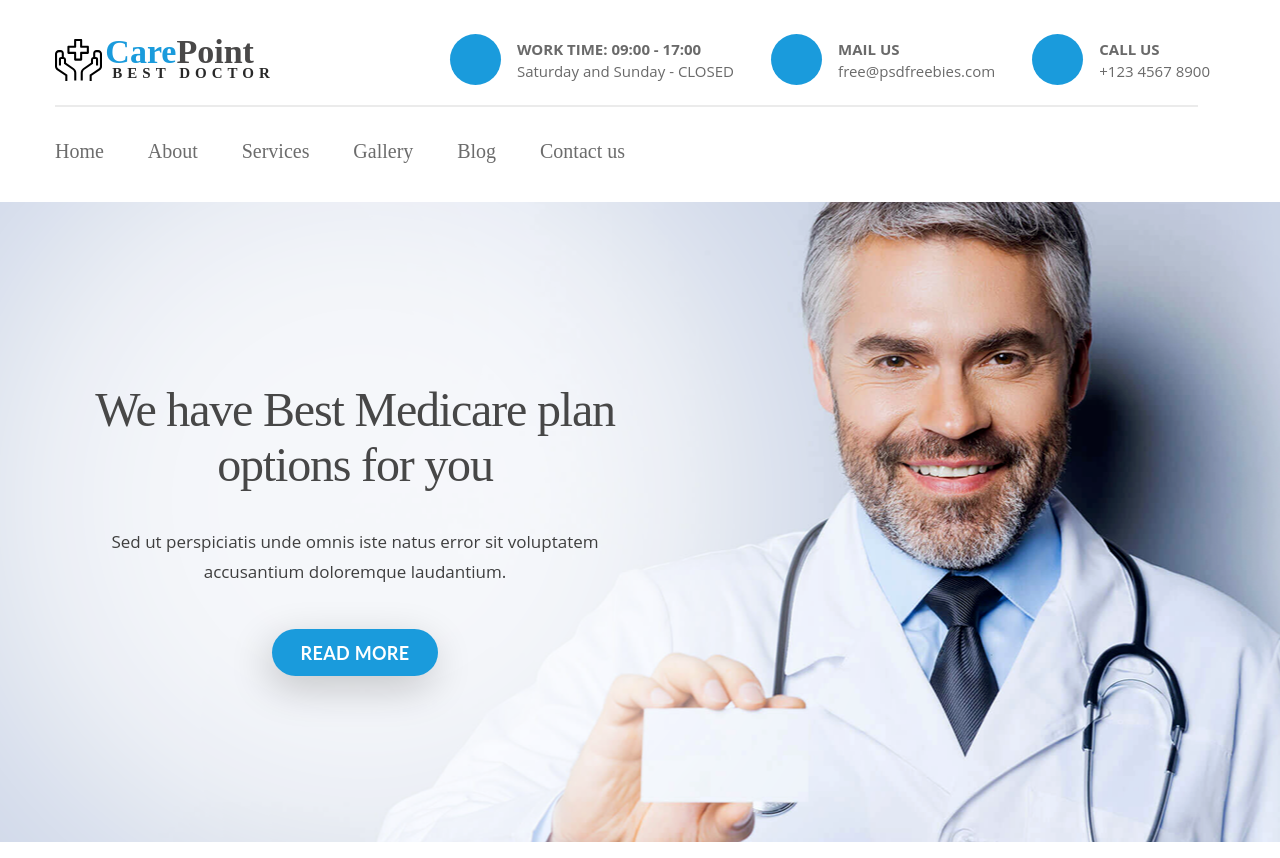
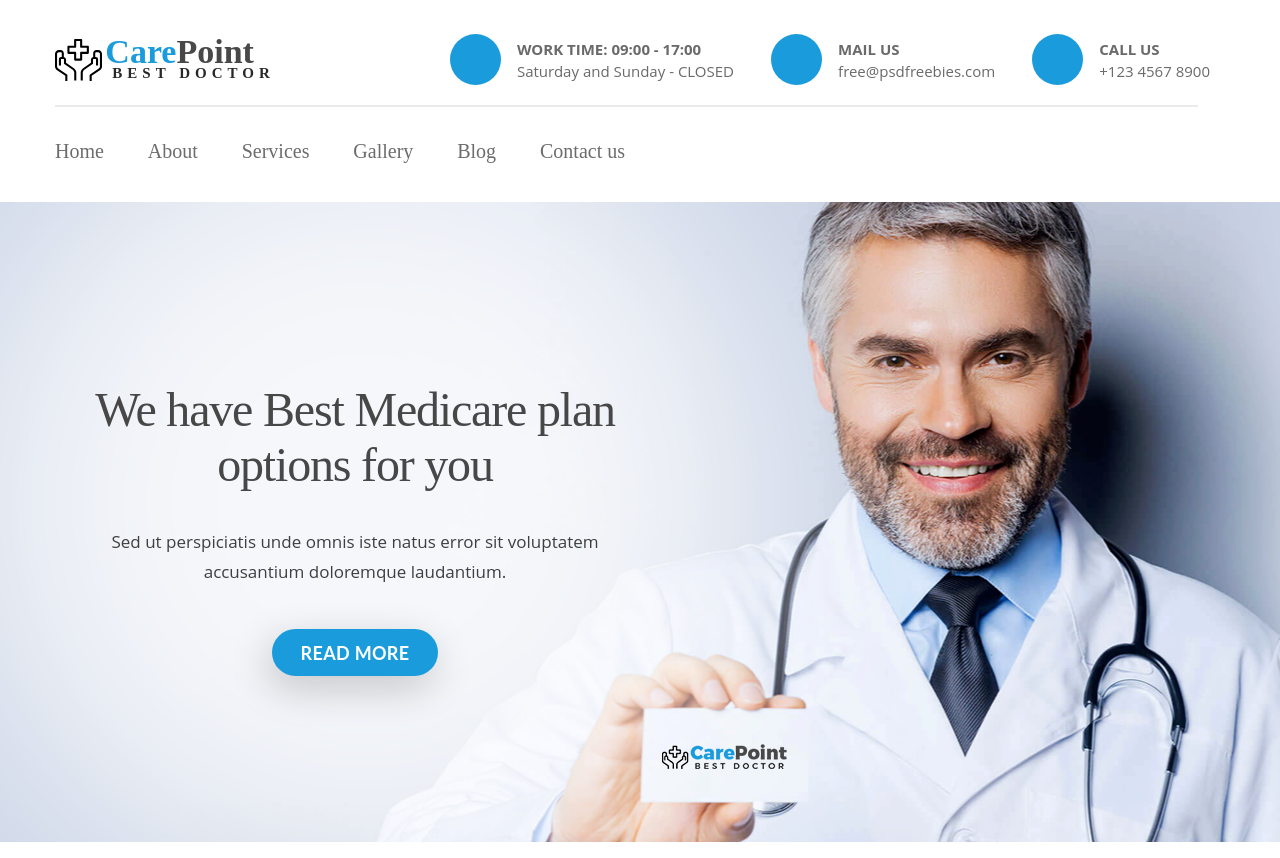
Before and after one commit to volynets90/medical-website, a website: page app/index.html in a window 1280 px wide. Drawn offline with nearby package versions, Linux system fonts and the light colour scheme; files that its build step writes are made by us from their sources.

Commit message:
adding logo-image to the card

```diff
--- a/app/index.html
+++ b/app/index.html
@@ -104,7 +104,7 @@
                     </div>
                     <div class="col-md-6">
                         <div class="logo_on_card">
-
+                           <img class="logo_img" src="../app/img/logo_s.png" alt="logo">
                         </div>
                     </div>
                 </div>
--- a/app/scss/main.scss
+++ b/app/scss/main.scss
@@ -251,3 +251,7 @@ left: 22px;
     letter-spacing: 2px;
     text-align: center;
 }
+.logo_img{
+    width: 125px;
+    height: 25px;
+}
```
Also changed, not shown: app/css/main.css.
